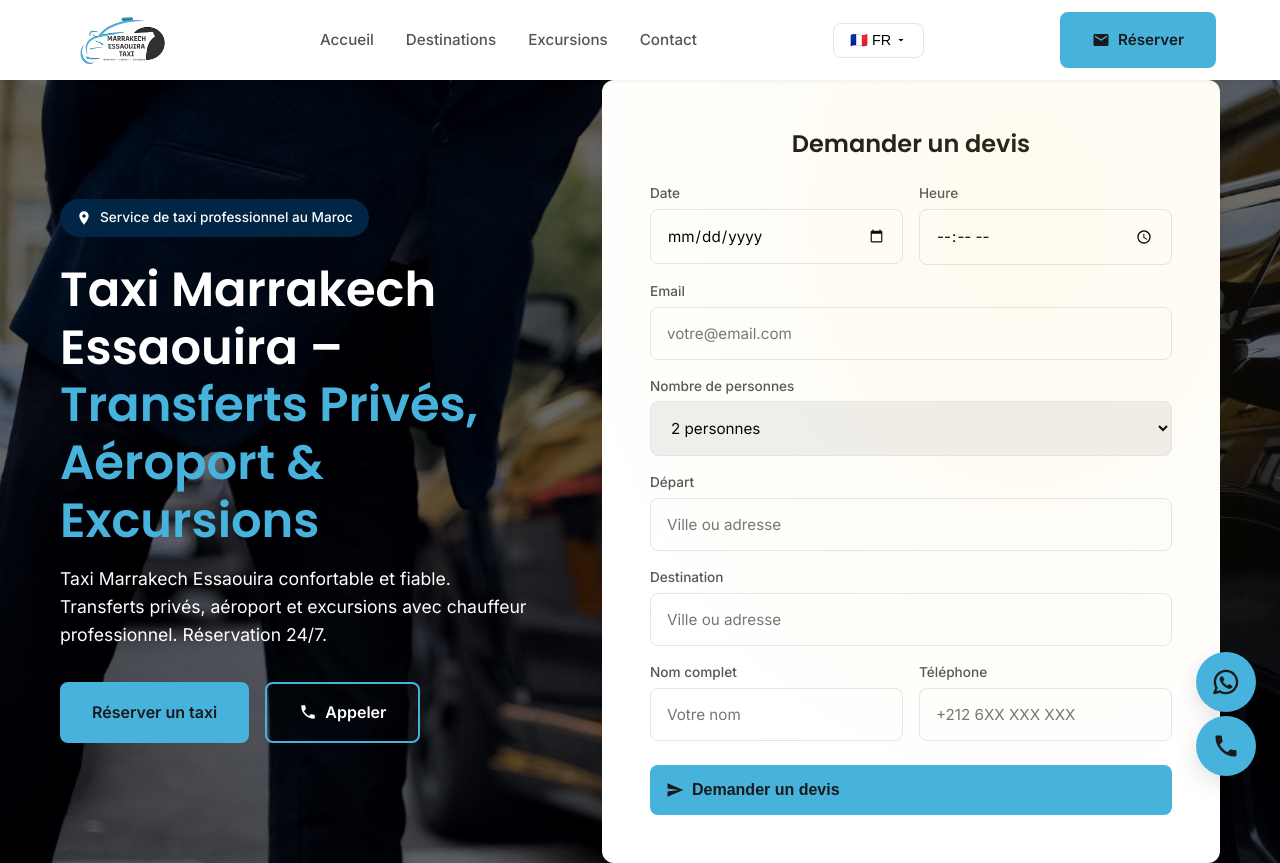
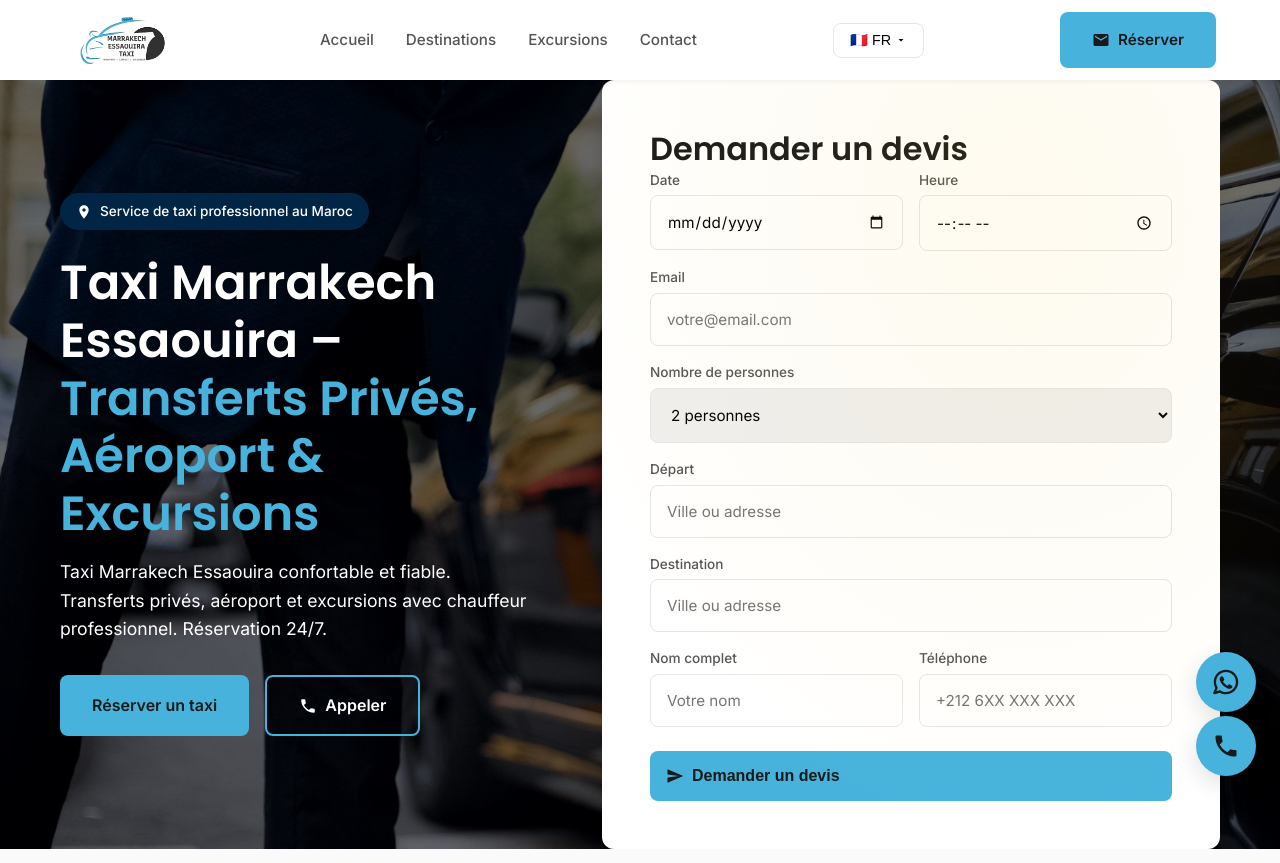
Before and after one commit to hamzaelbaz/marrakech-essaouira-taxi, a website: page public/index.html in a window 1280 px wide. Shown: the top 863 px of the page. Drawn offline with nearby package versions, Linux system fonts and the light colour scheme.

Commit message:
Initial commit

```diff
--- a/public/index.html
+++ b/public/index.html
@@ -197,7 +197,7 @@
                 </div>
 
                 <div class="hero-form-wrapper">
-                    <h3>Demander un devis</h3>
+                    <h2>Demander un devis</h2>
                     <form class="hero-form" action="contact.html" method="GET">
                         <div class="form-row">
                             <div class="form-group">
@@ -251,7 +251,6 @@
             </div>
         </div>
     </section>
-
 
     <!-- Main Content -->
     <section class="section excursions-section">
```
